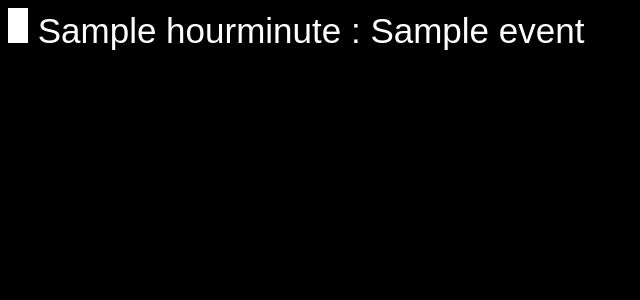
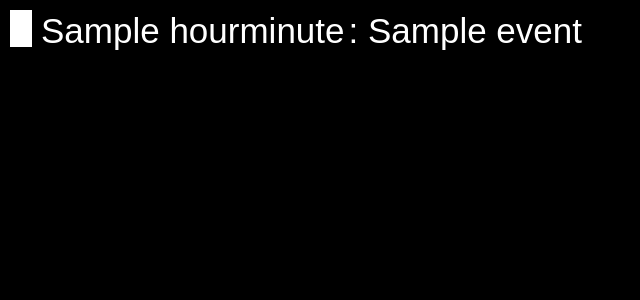
Before and after one commit to cjbueloMP/PiCalendar, a Flask app: template app/templates/index.html in a window 1280 px wide. Shown: the top 300 px of the page, without its empty margins (0-640 px from the left). Run offline with Flask 2, Linux system fonts and the light colour scheme; the template is opened without the code that fills it: most values are stand-ins (such as "Sample title", 1, 10 or a date in 2020); parts of the project's set-up code (start-up, migrations or seed data) failed here and were passed over.

Commit message:
added table

```diff
--- a/app/templates/base.html
+++ b/app/templates/base.html
@@ -16,6 +16,9 @@
 .yellow-rectangle {
   background: yellow;
 }
+.alignRight {
+  text-align: right;
+}
 </style>
 <meta http-equiv="refresh" content="3600">
 <html>
--- a/app/templates/index.html
+++ b/app/templates/index.html
@@ -1,12 +1,14 @@
 {% extends "base.html" %}
+
 {% block content %}
+<table class="wp-table">
     {% for event in events %}
-    <div class="row">
-        <div class="col-sm-2">
-            <div>
-                <div class="rectangle {{ event.color }}-rectangle"></div><span style="color:white;font-family:arial;font-size:35px" >&nbsp;{{ event.hourminute }} : {{ event.subject }}</span>
-            </div>
-        </div>
-    </div>
+    <tr>
+        <td class="rectangle {{ event.color }}-rectangle"></td>
+        <td width="2px" />
+        <td class="alignRight" style="color:white;font-family:arial;font-size:35px;align:right;" >{{ event.hourminute }}</td>
+        <td style="color:white;font-family:arial;font-size:35px;">: {{ event.subject }}</td>
+    </tr>
     {% endfor %}
+</table>
 {% endblock %}
```
